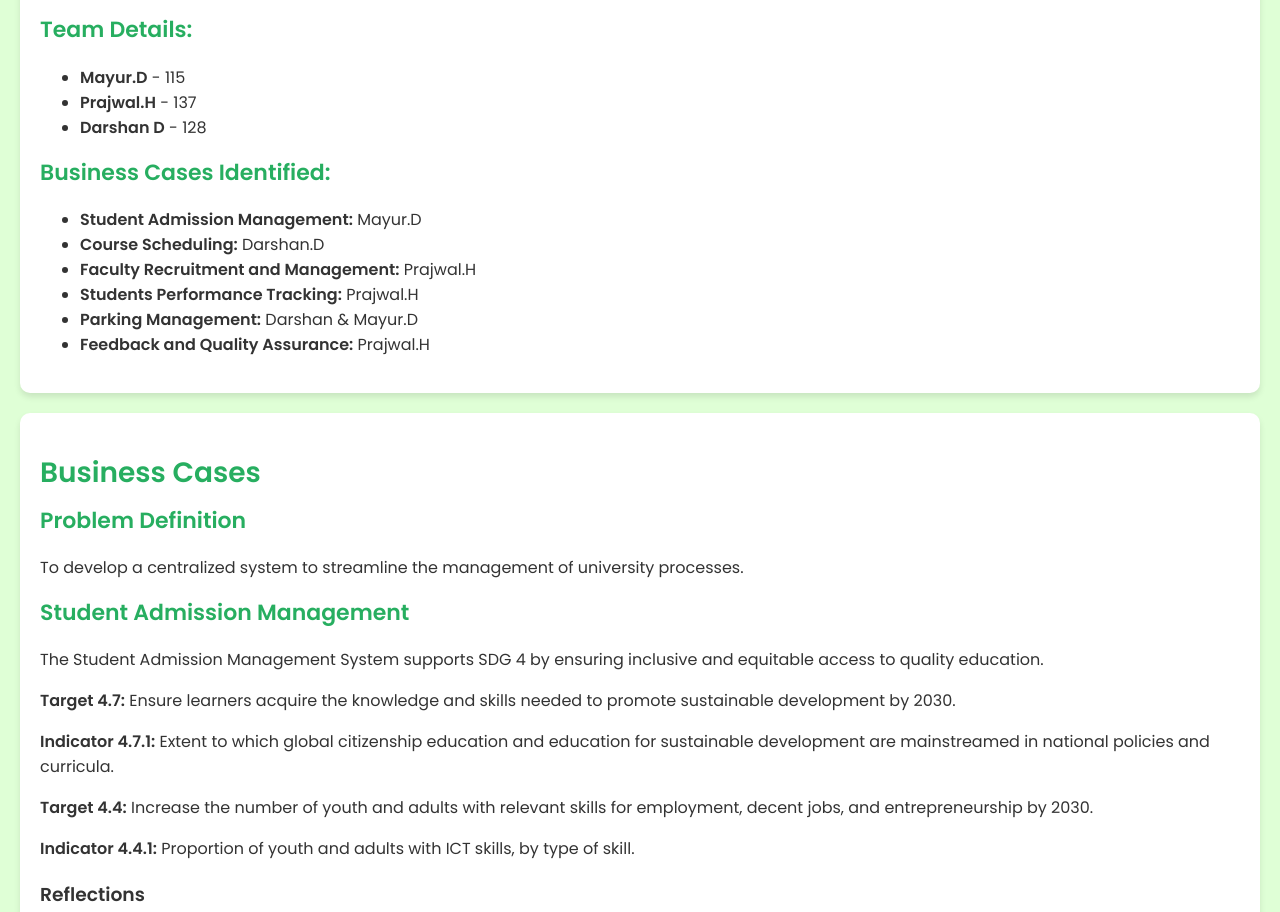
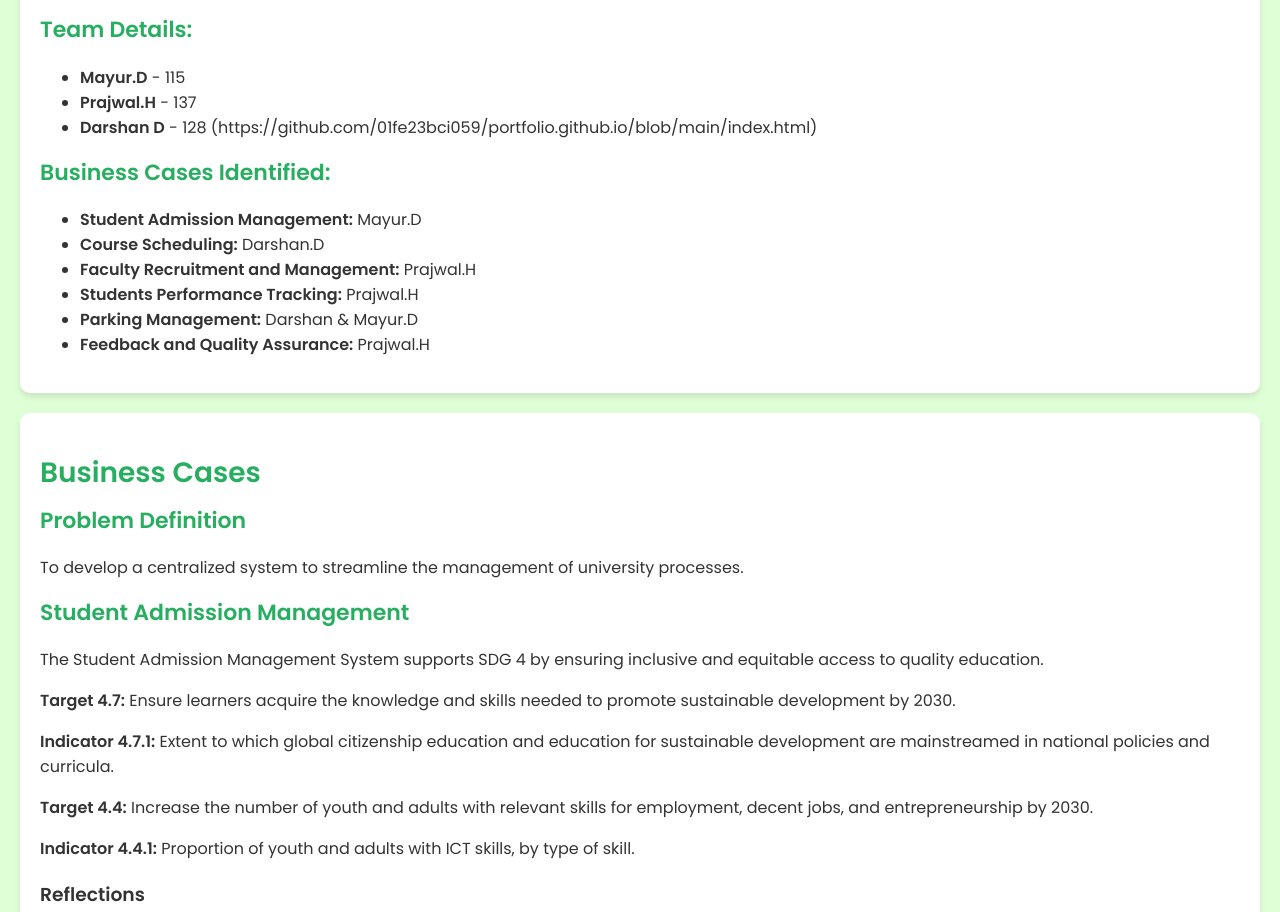
Before and after one commit to DAAteam16/team16.github.io, a plain HTML site: page index.html in a window 1280 px wide. Shown: the part 2190-3102 px from the top of the page. Drawn offline with Linux system fonts and the light colour scheme.

Commit message:
Update index.html

```diff
--- a/index.html
+++ b/index.html
@@ -188,7 +188,7 @@
             <ul>
                 <li><strong>Mayur.D</strong> - 115</li>
                 <li><strong>Prajwal.H</strong> - 137</li>
-                <li><strong>Darshan D</strong> - 128</li>
+                <li><strong>Darshan D</strong> - 128 (https://github.com/01fe23bci059/portfolio.github.io/blob/main/index.html)</li>
             </ul>
 
             <h2>Business Cases Identified:</h2>
```
